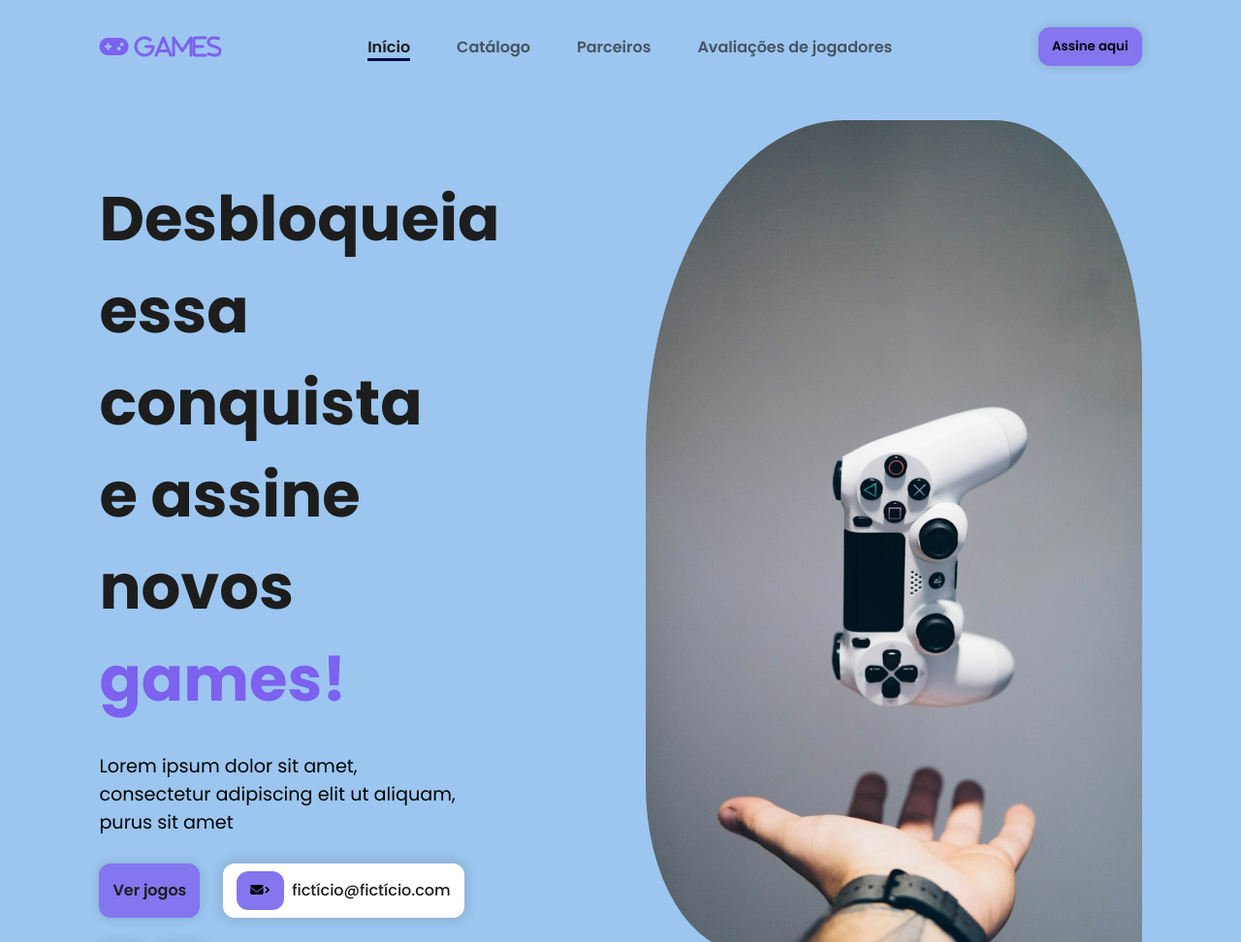
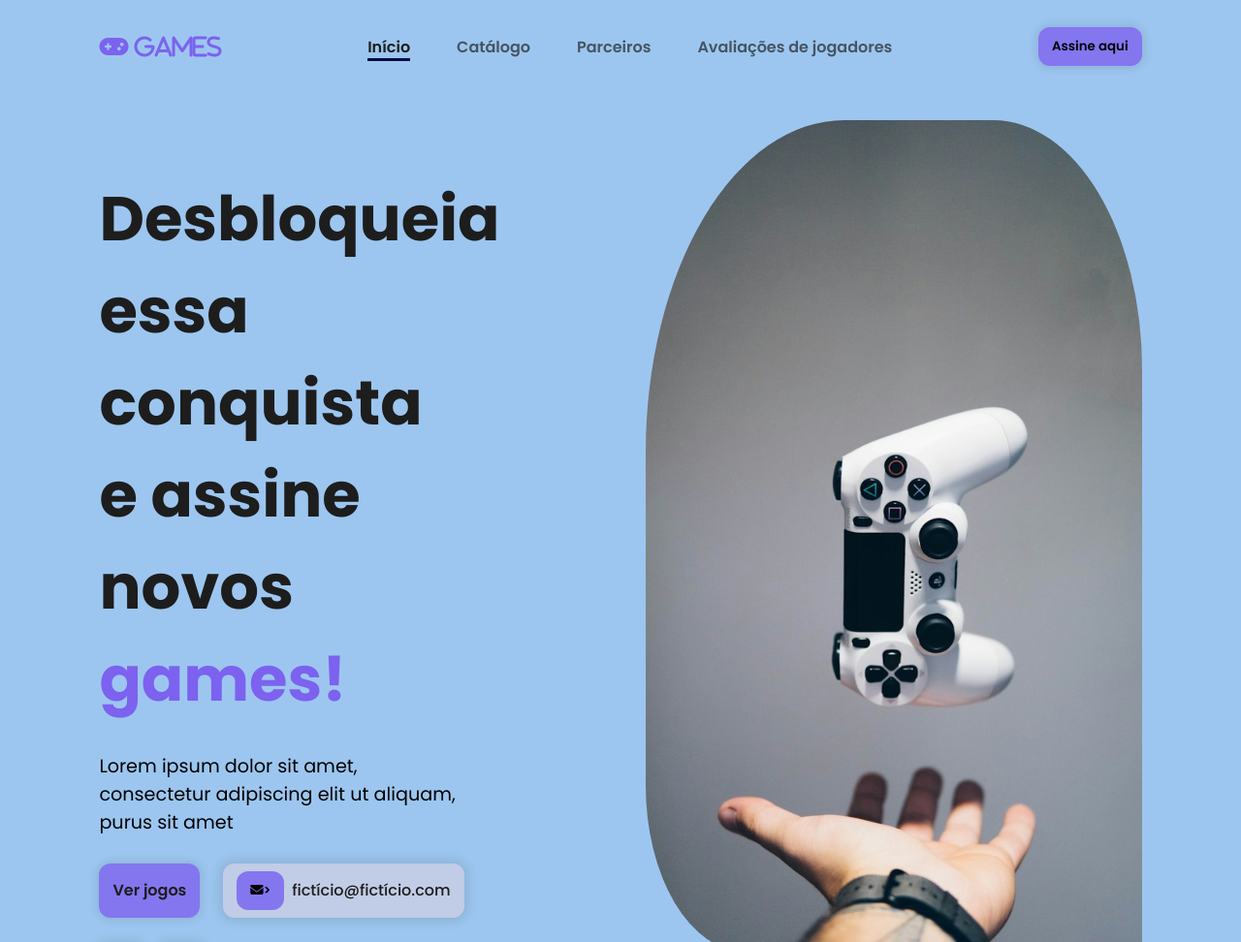
Before and after one commit to LandGabriel/landing-page, a plain HTML site: page index.html in a window 1280 px wide. Shown: the top 972 px of the page at 97% size. Drawn offline with nearby package versions, Linux system fonts and the light colour scheme.

Commit message:
Update home.css

```diff
--- a/estilos/home.css
+++ b/estilos/home.css
@@ -41,7 +41,7 @@ width: 150px;
     display: flex;
     gap: 8px;
     align-items: center;
-    background-color: #ffffff;
+    background-color: rgba(251, 214, 214, 0.386);
     padding: 8px 14px;
     font-weight: 500;
     box-shadow: 0px 0px 12px 4px rgba(0, 0, 0, 0.1);
```
